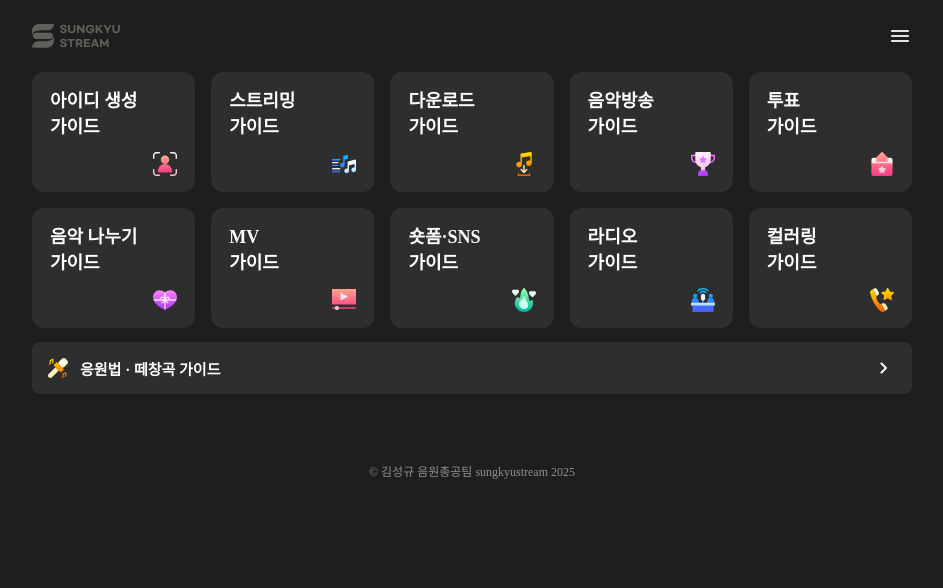
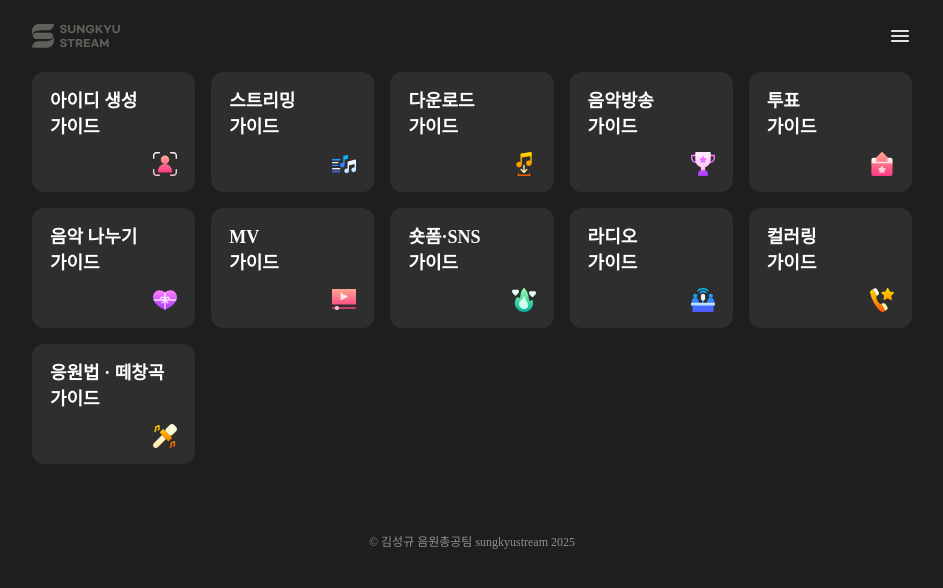
Before and after one commit to making-a-scene/sungkyu-streaming, a React (Create React App) app: page /guide in a window 1280 px wide. Shown: the top 588 px of the page, without its empty margins (168-1111 px from the left). Built offline with nearby package versions, Linux system fonts and the light colour scheme; a web font is replaced by a local one.

Commit message:
chore: 응원법, 떼창곡 가이드를 그리드에 추가

```diff
--- a/src/components/GuideGrid.tsx
+++ b/src/components/GuideGrid.tsx
@@ -33,7 +33,8 @@ const GuideGrid = () => {
         { title: 'MV\n가이드', iconSrc: process.env.PUBLIC_URL + '/mv-icon.svg', isActive: true, page: '/guide/mv' },
         { title: '숏폼·SNS\n가이드', iconSrc: process.env.PUBLIC_URL + '/shorts-sns-icon.svg', isActive: true, page: '/guide/shorts-sns' },
         { title: '라디오\n가이드', iconSrc: process.env.PUBLIC_URL + '/radio-icon.svg', isActive: true, page: '/guide/radio' },
-        { title: '컬러링\n가이드', iconSrc: process.env.PUBLIC_URL + '/coloring-icon.svg', isActive: true, page: '/guide/coloring' }
+        { title: '컬러링\n가이드', iconSrc: process.env.PUBLIC_URL + '/coloring-icon.svg', isActive: true, page: '/guide/coloring' },
+        { title: '응원법 · 떼창곡\n가이드', iconSrc: process.env.PUBLIC_URL + '/song-icon.svg', isActive: true, page: '/guide/cheering' }
     ];
 
     return (
--- a/src/pages/Guide.tsx
+++ b/src/pages/Guide.tsx
@@ -11,7 +11,6 @@ const Guide = () => {
             <main className="main-content">
                 <div className="guide-page-content">
                     <GuideGrid />
-                    <CheeringGuideBanner />
                 </div>
             </main>
             <Footer />
--- a/src/pages/Home.tsx
+++ b/src/pages/Home.tsx
@@ -30,7 +30,6 @@ const Home = () => {
                         <h2 className="home-section-title">음원 총공 방법이 궁금하다면!</h2>
                         <div className="home-guide-content">
                             <GuideGrid />
-                            <CheeringGuideBanner />
                         </div>
                     </div>
                 </div>
```
